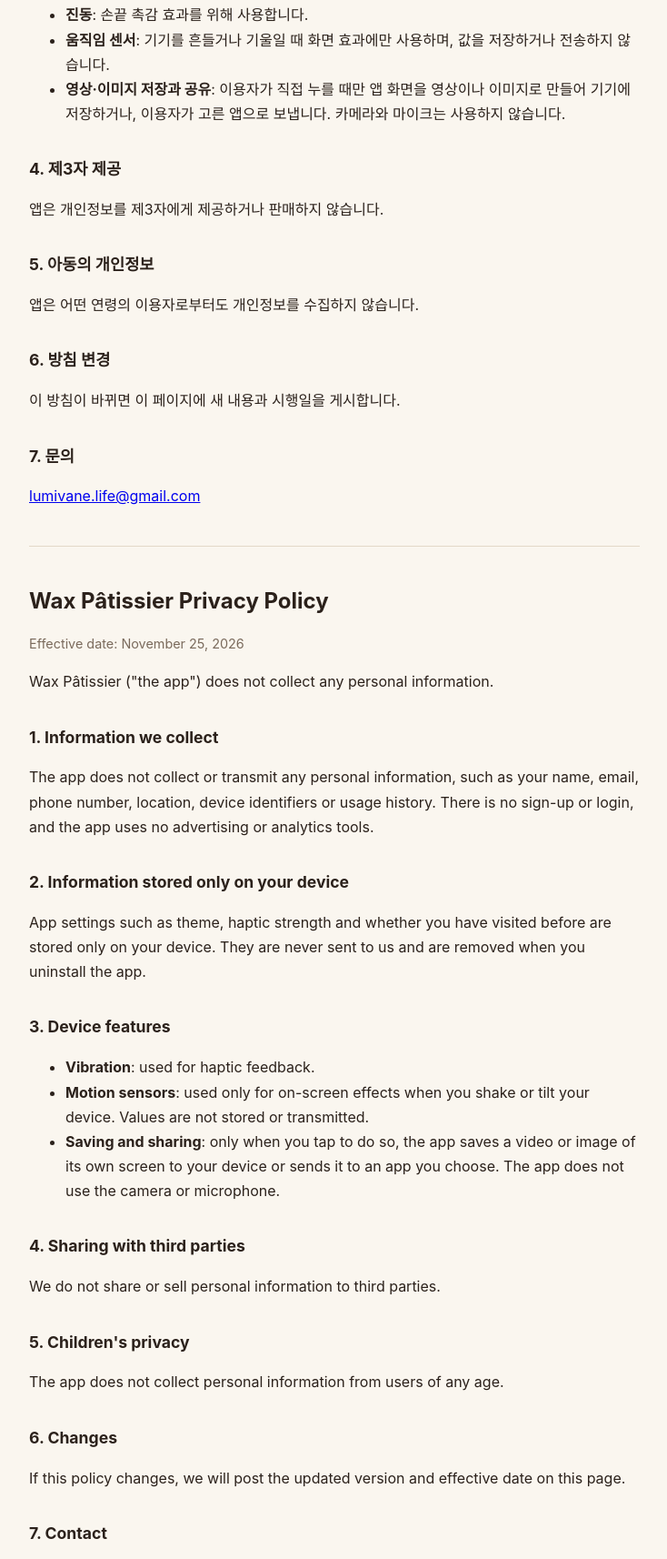
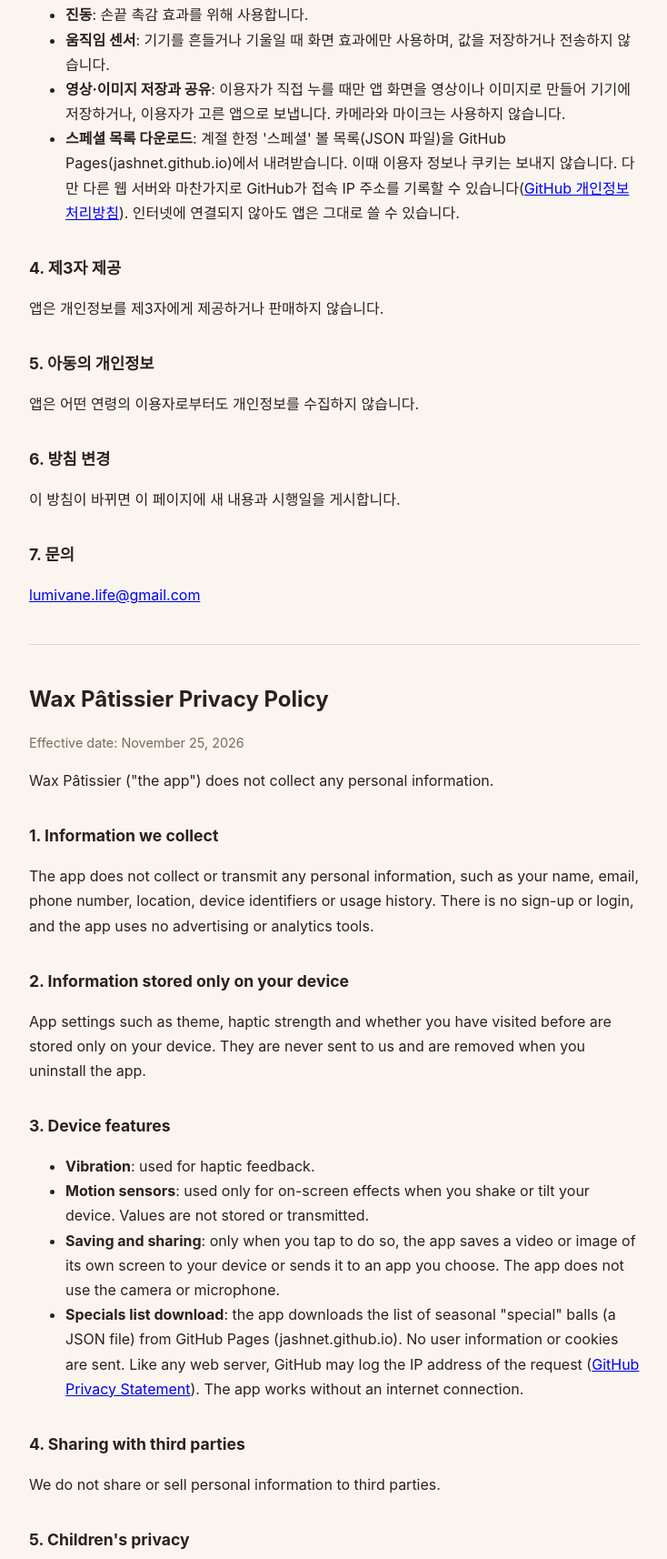
Before and after one commit to jashnet/jashnet.github.io, a plain HTML site: page waxpatissier/privacy.html in a window 1280 px wide. Shown: the part 502-2216 px from the top of the page at 91% size, without its empty margins (272-1006 px from the left). Drawn offline with Linux system fonts and the light colour scheme.

Commit message:
Privacy policy: note the specials list download from GitHub Pages
Co-Authored-By: Claude Opus 5.5 <noreply@anthropic.com>

```diff
--- a/waxpatissier/privacy.html
+++ b/waxpatissier/privacy.html
@@ -30,6 +30,7 @@
   <li><b>진동</b>: 손끝 촉감 효과를 위해 사용합니다.</li>
   <li><b>움직임 센서</b>: 기기를 흔들거나 기울일 때 화면 효과에만 사용하며, 값을 저장하거나 전송하지 않습니다.</li>
   <li><b>영상·이미지 저장과 공유</b>: 이용자가 직접 누를 때만 앱 화면을 영상이나 이미지로 만들어 기기에 저장하거나, 이용자가 고른 앱으로 보냅니다. 카메라와 마이크는 사용하지 않습니다.</li>
+  <li><b>스페셜 목록 다운로드</b>: 계절 한정 '스페셜' 볼 목록(JSON 파일)을 GitHub Pages(jashnet.github.io)에서 내려받습니다. 이때 이용자 정보나 쿠키는 보내지 않습니다. 다만 다른 웹 서버와 마찬가지로 GitHub가 접속 IP 주소를 기록할 수 있습니다(<a href="https://docs.github.com/site-policy/privacy-policies/github-general-privacy-statement">GitHub 개인정보처리방침</a>). 인터넷에 연결되지 않아도 앱은 그대로 쓸 수 있습니다.</li>
 </ul>
 
 <h2>4. 제3자 제공</h2>
@@ -62,6 +63,7 @@
   <li><b>Vibration</b>: used for haptic feedback.</li>
   <li><b>Motion sensors</b>: used only for on-screen effects when you shake or tilt your device. Values are not stored or transmitted.</li>
   <li><b>Saving and sharing</b>: only when you tap to do so, the app saves a video or image of its own screen to your device or sends it to an app you choose. The app does not use the camera or microphone.</li>
+  <li><b>Specials list download</b>: the app downloads the list of seasonal "special" balls (a JSON file) from GitHub Pages (jashnet.github.io). No user information or cookies are sent. Like any web server, GitHub may log the IP address of the request (<a href="https://docs.github.com/site-policy/privacy-policies/github-general-privacy-statement">GitHub Privacy Statement</a>). The app works without an internet connection.</li>
 </ul>
 
 <h2>4. Sharing with third parties</h2>
```
